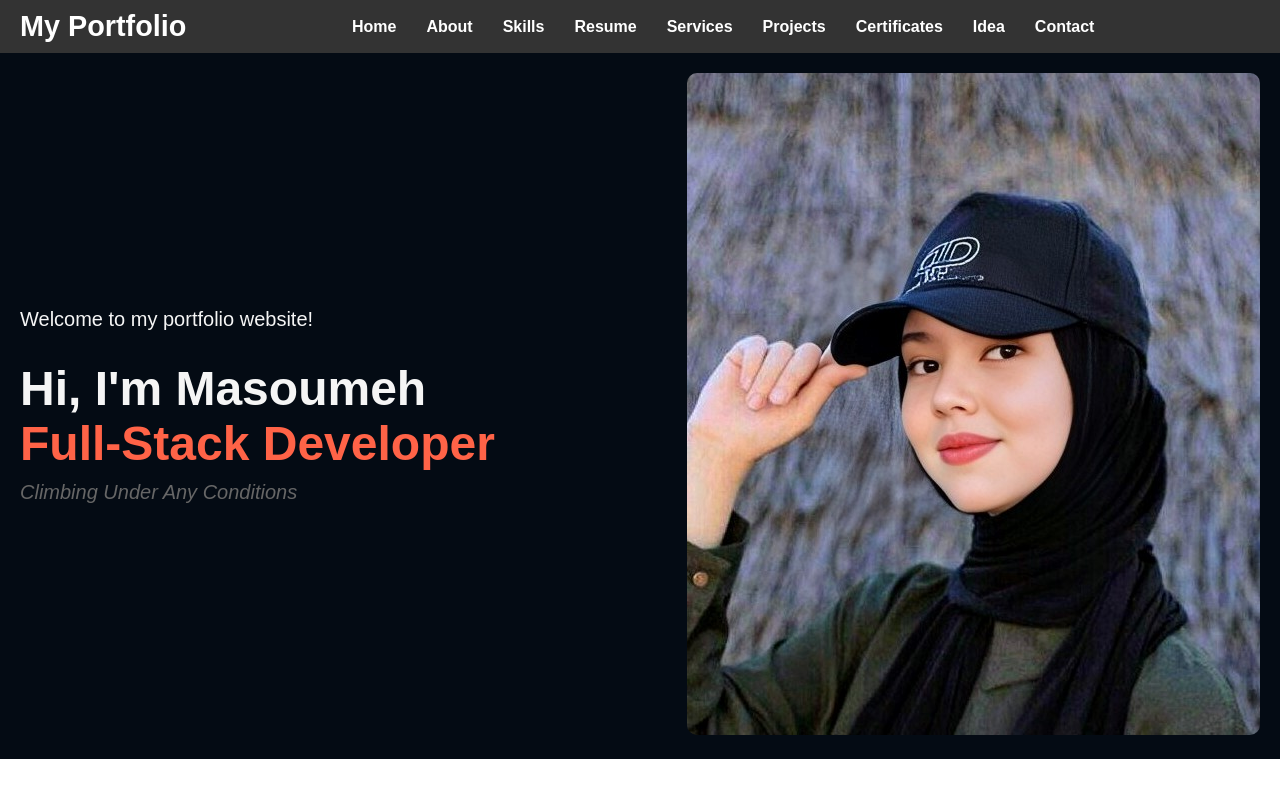
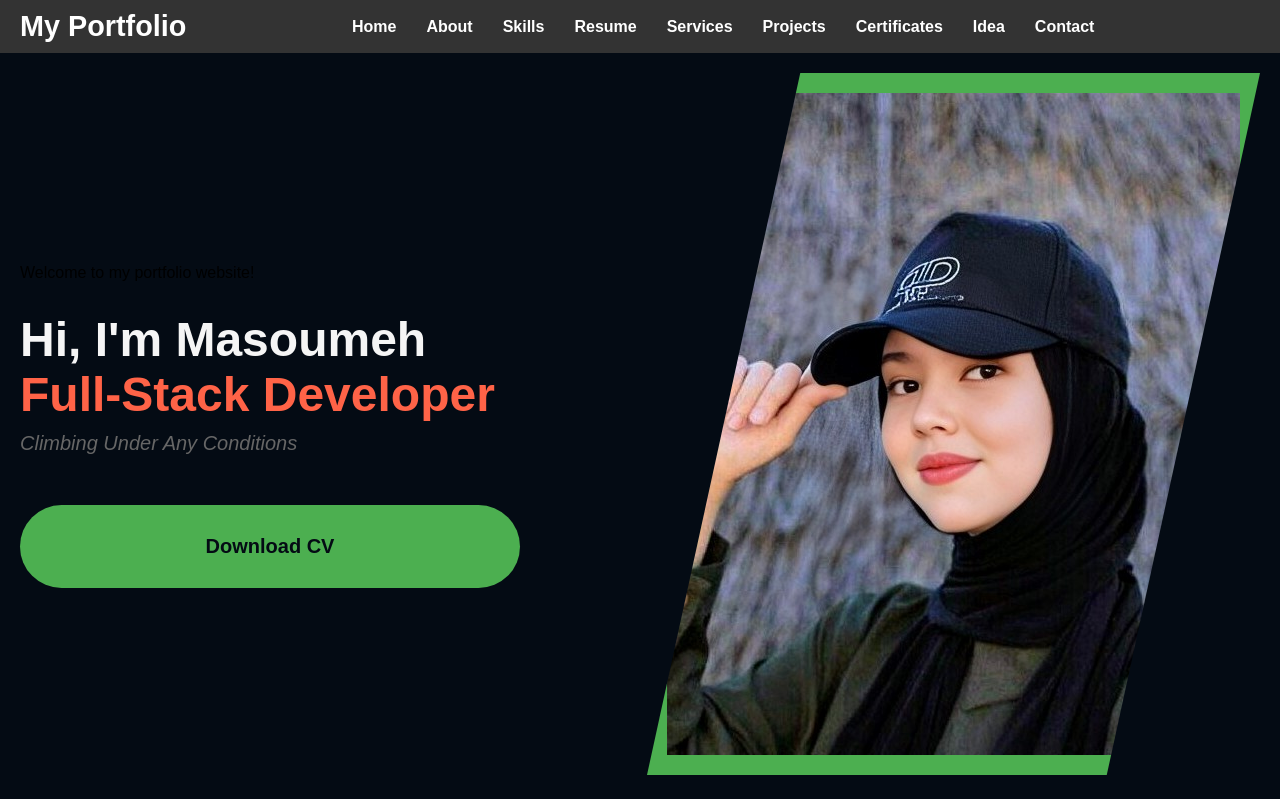
Before and after one commit to MahsumaRezai/power_Profile, a React (Create React App) app: page / in a window 1280 px wide. Shown: the top 800 px of the page. Built offline with nearby package versions, Linux system fonts and the light colour scheme.

Commit message:
work on the style

```diff
--- a/src/Components/DownloadButton.css
+++ b/src/Components/DownloadButton.css
@@ -1,6 +1,5 @@
 /* DownloadButton.css */
 .btn {
-    width: 300px;
     padding-top: 50px;
     display: flex;
     flex-direction: row;
@@ -10,18 +9,24 @@
 }
 .download-btn {
     background-color: #4CAF50; /* Green background */
-    color: white;
+    color: #040b14;
     padding: 30px 20px;
     font-size: 16px;
     border: none;
-    border-radius: 5px;
+    border-radius: 50px;
     cursor: pointer;
     transition: background-color 0.3s ease;
+    width: 500px;
+    text-align: center;
+    font-size: 20px;
+    font-weight: bold
+
 
 }
 
 .download-btn:hover {
     background-color: #45a049; /* Darker green when hovered */
+    transform: translateY(-5px)
 }
 
 .download-btn:active {
--- a/src/Components/Head.css
+++ b/src/Components/Head.css
@@ -55,7 +55,7 @@
       display: none;
       width: 100%;
       position: absolute;
-      top: 60px;
+      top: 50px;
       left: 0;
       background-color: #333;
       text-align: center;
@@ -63,6 +63,9 @@
   }
   .logo {
     display: none
+  }
+  .header {
+    height: 50px;
   }
 
   .nav-links.active {
--- a/src/Components/Main.js
+++ b/src/Components/Main.js
@@ -1,6 +1,7 @@
 import { Fragment } from 'react';
 import classes from './Main.module.css';
 import img from '../img/mainimg.jpg';
+import Button from './Button';
 
 export const Main = (props) => {
     return (
@@ -10,6 +11,8 @@ export const Main = (props) => {
                     <p>Welcome to my portfolio website!</p>
                     <h1 className={classes.name}>Hi, I'm Masoumeh <span className={classes.job}>Full-Stack Developer</span></h1>
                     <span className={classes.condation}>Climbing Under Any Conditions</span>
+                    <Button />
+
                 </div>
                 <div>
                     <img src={img} alt="Masoumeh" className={classes.triangle} />
--- a/src/Components/Main.module.css
+++ b/src/Components/Main.module.css
@@ -41,7 +41,8 @@ p {
 .triangle {
     max-width: 100%;
     height: auto;
-    border-radius: 10px;
+    clip-path: polygon(25% 0%, 100% 0%, 75% 100%, 0% 100%);
+    border: 20px solid #4caf50;;
 }
 
 /* Media queries for responsiveness */
--- a/src/Components/Resume.css
+++ b/src/Components/Resume.css
@@ -12,9 +12,12 @@
   .section-title p {
     font-size: 1.1rem;
     line-height: 1.8;
-    color: #555;
+
   }
-
+  p{
+    font-size: 1rem;
+    color: black;
+  }
   /* Resume item styling */
   .resume-item {
     margin-bottom: 20px;
--- a/src/Components/Resume.js
+++ b/src/Components/Resume.js
@@ -38,14 +38,14 @@ const Resume = () => {
                         <div className="resume-item">
                             <h4>Bachelor of Computer Science & Full-Stack Developer</h4>
                             <h5>YHDO</h5>
-                            <p><em>Business Development Services</em></p>
+                            <p>Business Development Services</p>
                             <p>Afghanistan Herat (2023-2024), Business Development Services.</p>
                         </div>
 
                         <div className="resume-item">
                             <h4>Heart University</h4>
                             <h5>Computer Science</h5>
-                            <p><em>Computer Science Faculty of Herat University</em></p>
+                            <p>Computer Science Faculty of Herat University</p>
                             <p>Afghanistan (2017–2021) Graduated from the Computer Science Faculty of Herat University.</p>
                         </div>
 
```
